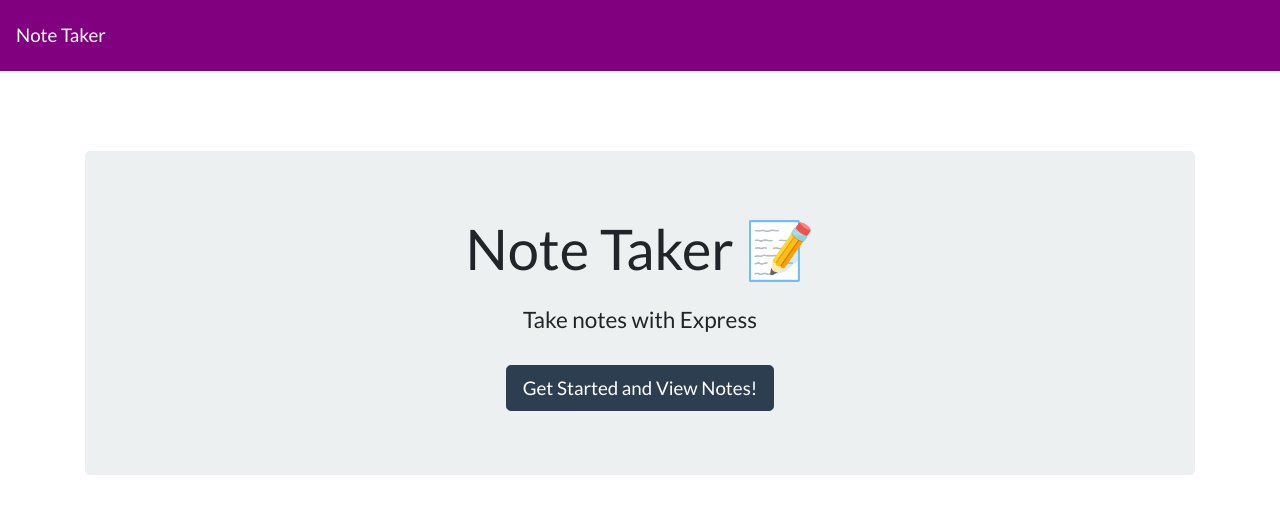
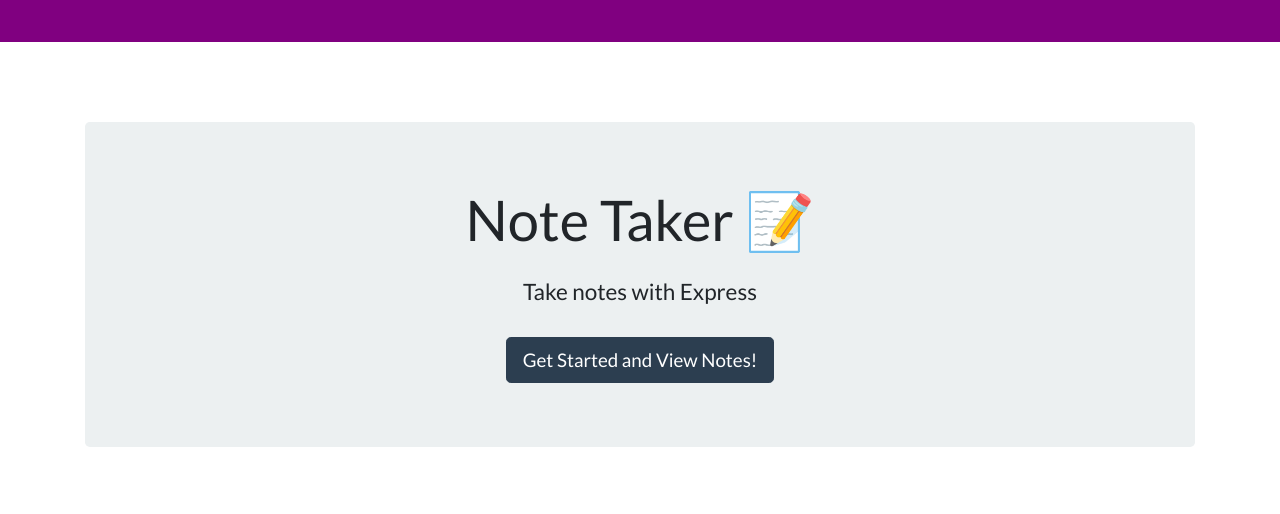
Before and after one commit to MrDawit/Note-Taker, a website: page public/index.html in a window 1280 px wide. Drawn offline with nearby package versions, Linux system fonts and the light colour scheme; no server answers.

Commit message:
removed text on title of index

```diff
--- a/public/index.html
+++ b/public/index.html
@@ -11,7 +11,7 @@
 
 <body>
   <nav class="navbar navbar-dark" style="background-color: purple;">
-    <a class="navbar-brand" href="/">Note Taker
+    <a class="navbar-brand" href="/">
     </a>
   </nav>
   <div class="container">
```
